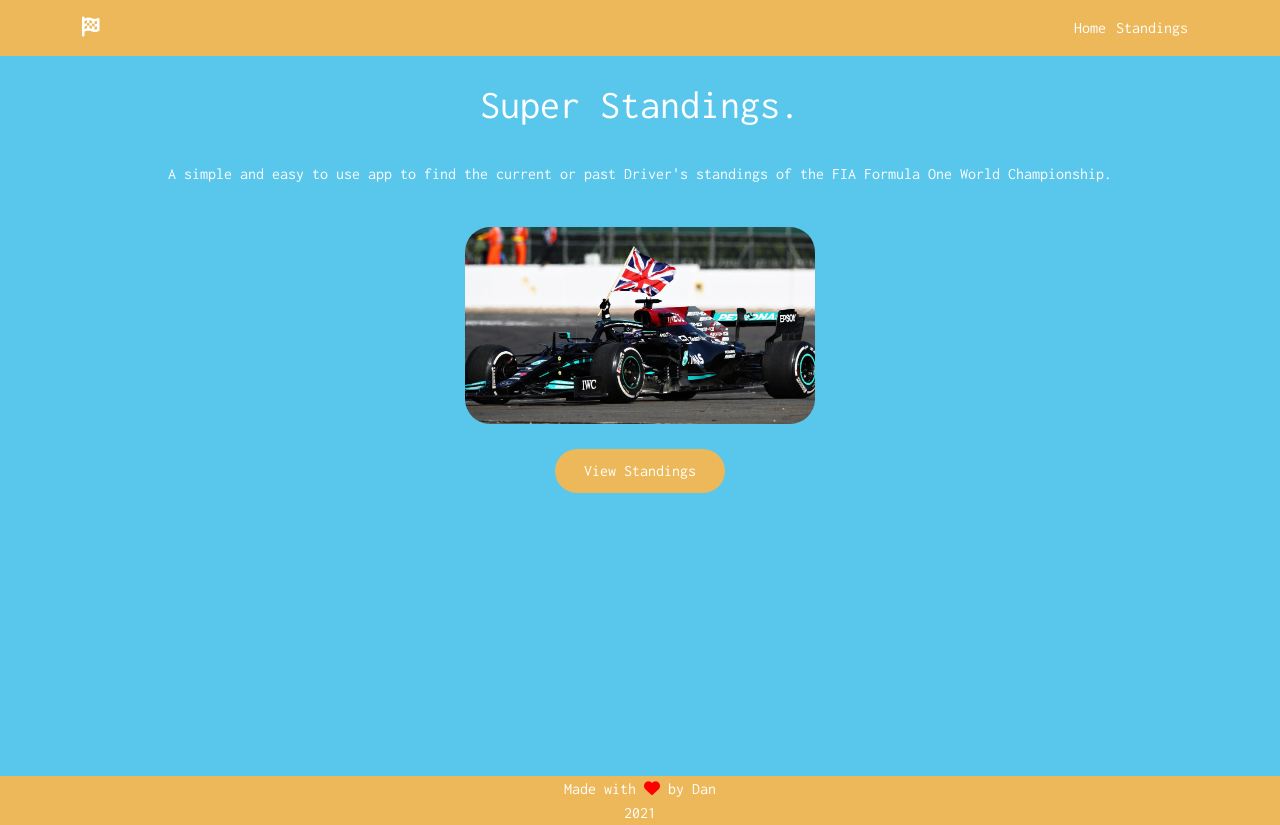
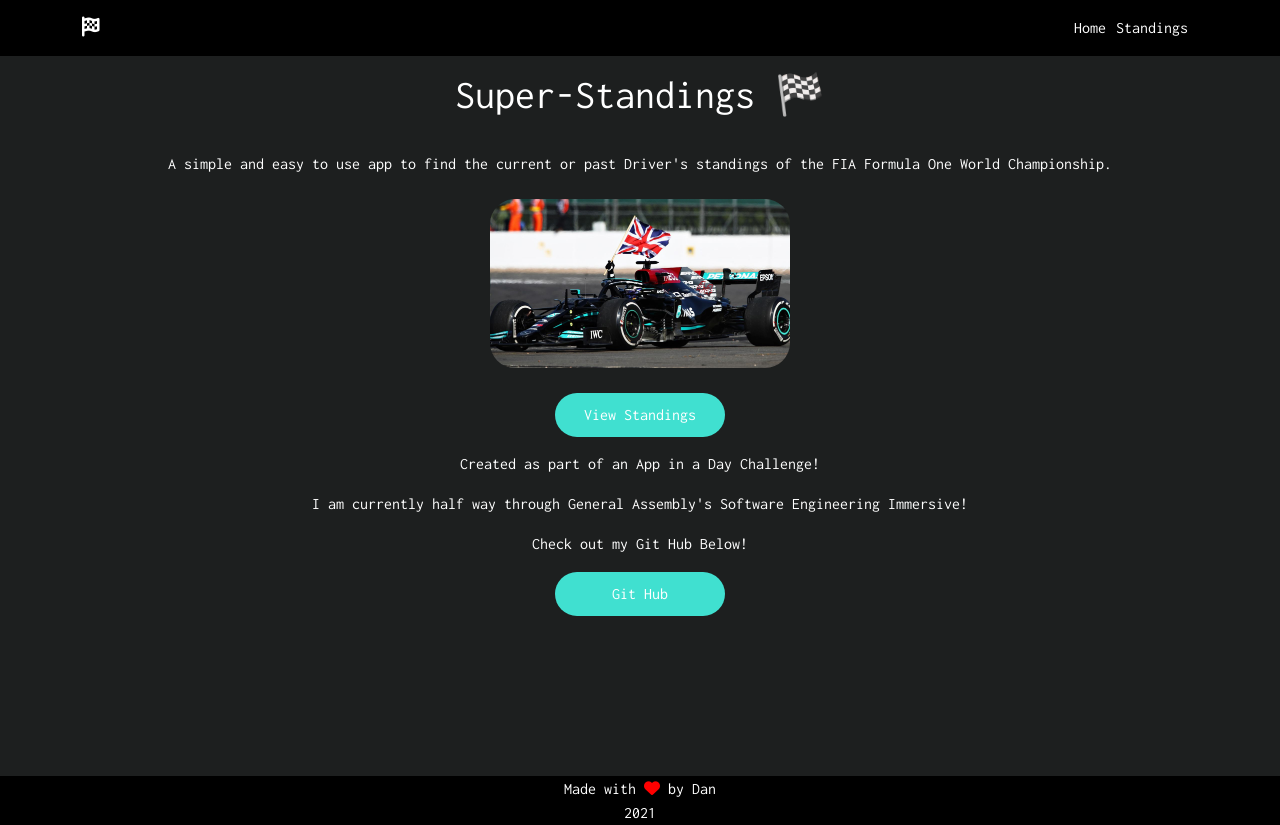
Before and after one commit to dan-laurie/Super-Standings, a React (Create React App) app: page / in a window 1280 px wide. Built offline with nearby package versions, Linux system fonts and the light colour scheme.

Commit message:
updated colour scheme

```diff
--- a/src/components/Home.js
+++ b/src/components/Home.js
@@ -6,13 +6,19 @@ const Home = () => {
   return (
     <div className="background-home">
       <div className="container">
-        <h1 className="title">Super Standings.</h1>
+        <h1 className="title">Super-Standings 🏁</h1>
         <p className="intro">A simple and easy to use app to find the current or past Driver&apos;s standings of the FIA Formula One World Championship.</p>
         <div className="lewis-div">
           <img className="lewis"src={lewis} alt="lewis-hamilton" />
         </div>
         <Link className="home-btn" to="/standings">View Standings</Link>
       </div>
+      <div className="text">
+        <p>Created as part of an App in a Day Challenge!</p>
+        <p>I am currently half way through General Assembly&apos;s Software Engineering Immersive!</p>
+        <p>Check out my Git Hub Below!</p>
+        <a className="git-btn" href="https://github.com/dan-laurie" rel="noreferrer" target="_blank">Git Hub</a>
+      </div>
     </div>
 
   )
--- a/src/styles/main.scss
+++ b/src/styles/main.scss
@@ -5,12 +5,13 @@
   height: 100vh;
 }
 h1 {
-  padding-top: 25px;
+  padding-top: 15px;
 }
 
 .intro {
   padding-top: 25px;
   text-align: center;
+  margin-bottom: 3px;
 }
 
 .lewis-div {
@@ -21,7 +22,8 @@ h1 {
 .lewis {
   width: 350px;
   border-radius: 25px;
-  margin-top: 25px;
+  margin-top: 20px;
+  max-width: 300px;
 }
 .home-btn {
   display: flex;
@@ -31,9 +33,28 @@ h1 {
   padding: 10px;
   border-radius: 25px;
   color: white;
-  background-color: rgb(236, 184, 89);
+  background-color: turquoise;
   text-decoration: none;
   margin-top: 25px;
+  margin-bottom: 15px;
+}
+
+.git-btn {
+  display: flex;
+  justify-content: center;
+  margin: 0 auto;
+  max-width: 170px;
+  padding: 10px;
+  border-radius: 25px;
+  color: white;
+  background-color: turquoise;
+  text-decoration: none;
+  margin-top: 15px;
+  margin-bottom: 1px;
+}
+
+.text {
+  text-align: center;
 }
 h4 {
   padding-top: 25px;
@@ -53,7 +74,7 @@ h6 {
 
 select {
   display: flex;
-  background-color: rgb(236, 184, 89);
+  background-color: turquoise;
   border: none;
   color: white;
   // background: white;
@@ -90,17 +111,17 @@ th {
 }
 
 .navbar {
-  background-color: rgb(236, 184, 89);
+  background-color: black;
 }
 .background {
   height: 100vh;
-  background-color: rgb(89, 199, 236);
+  background-color: rgb(29, 31, 31);
   color: white;
 }
 
 .background-home {
   min-height: 90vh;
-  background-color: rgb(89, 199, 236);
+  background-color: rgb(29, 31, 31);
   color: white;
 }
 .fa-flag-checkered {
@@ -111,11 +132,10 @@ th {
 }
 
 footer {
-  background-color: rgb(236, 184, 89);
+  background-color: black;
   display: flex;
   flex-direction: column;
   align-items: center;
-
   hr {
     background-color: rgb(236, 184, 89);
     margin: 0;
```
